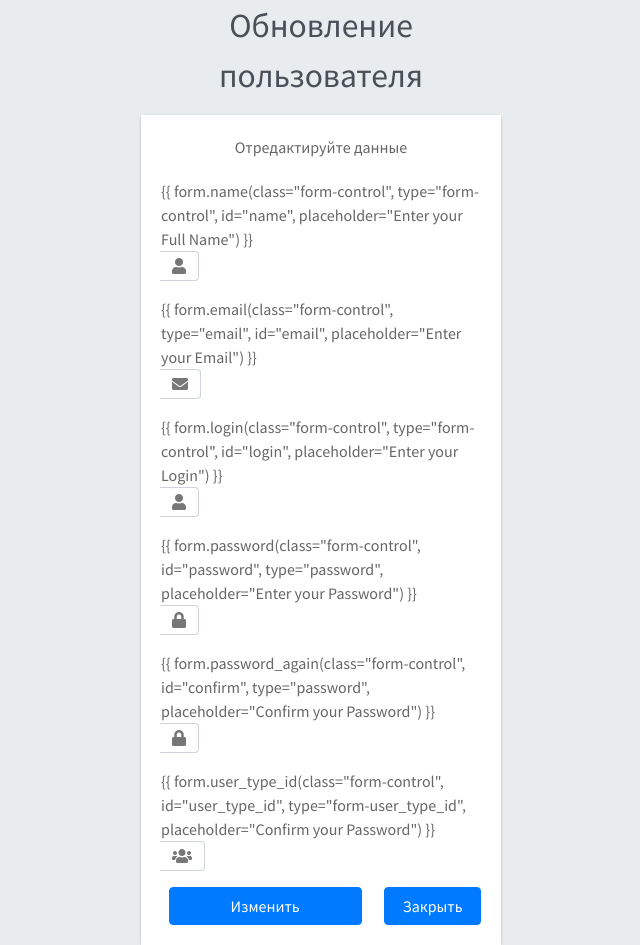
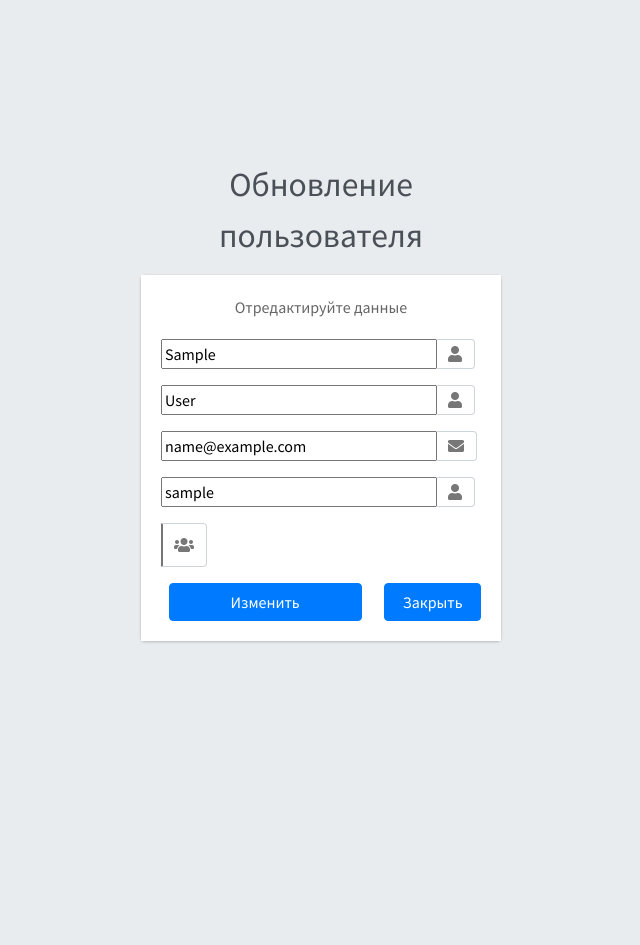
Before and after one commit to sersad/django_project, a Django app: page /user/1 in a window 1280 px wide. Shown: the whole page, without its empty margins (319-959 px from the left). After the commit the page ends 643 px from the top, so only its background shows below. Run offline with Django 4.2, Linux system fonts and the light colour scheme; the visitor is signed in with stand-in values (Sample User, id 1); data comes from the database, SQL or seed files in the repository; parts of the project's set-up code (start-up, migrations or seed data) failed here and were passed over; some libraries are stand-ins or nearby versions.

Commit message:
add user modify

```diff
--- a/news/forms.py
+++ b/news/forms.py
@@ -30,7 +30,30 @@ class NewsForm(forms.ModelForm):
 class UserForm(forms.ModelForm):
     class Meta:
         model = User
-        fields = ['first_name', 'username', 'email', 'groups']
+        fields = ['first_name', 'last_name', 'username', 'email', 'groups']
+        widgets = {
+            'first_name': forms.TextInput(attrs={
+                'size': 28,
+                'type': 'form-control',
+                'placeholder': 'Enter your First Name'}),
+            'last_name': forms.TextInput(attrs={
+                'size': 28,
+                'type': 'form-control',
+                'placeholder': 'Enter your Last Name'}),
+            'username': forms.TextInput(attrs={
+                'size': 28,
+                'type': 'form-title',
+                'placeholder': 'Enter your Login'}),
+            'email': forms.TextInput(attrs={
+                'size': 28,
+                'type': 'email',
+                'placeholder': 'Enter your Email'}),
+            'groups': forms.SelectMultiple(attrs={
+                'size': 2,
+                'type': 'email',
+                'placeholder': 'Choice group'}),
+
+        }
 
 
 class NewUserForm(UserCreationForm):
--- a/news/views.py
+++ b/news/views.py
@@ -38,9 +38,7 @@ class IndexListView(CategoriesMixin, ListView, FormView):
     template_name = 'index.html'
     context_object_name = 'news'  # human-understandable name of variable to access from templates
     category_id = 0  # категория по умолчанию все (0)
-
     form_class = CommentsForm
-
     success_url = reverse_lazy('index')
 
     def get_queryset(self):
@@ -104,7 +102,9 @@ class AboutView(CategoriesMixin, TemplateView):
     def get_context_data(self, **kwargs):
         context = super().get_context_data(**kwargs)
         context['title'] = 'О проекте'
+
         return context
+
 
 class ContactsView(CategoriesMixin, TemplateView):
     template_name = "contacts.html"
@@ -113,7 +113,6 @@ class ContactsView(CategoriesMixin, TemplateView):
         context = super().get_context_data(**kwargs)
         context['title'] = 'Контакты'
         return context
-
 
 
 class CategoriesListView(LoginRequiredMixin, CategoriesMixin, ListView):
@@ -268,6 +267,7 @@ class UserUpdateView(LoginRequiredMixin, CategoriesMixin, UpdateView):
         context['title'] = 'Обновление пользователя'
         return context
 
+
 class UserDeleteView(LoginRequiredMixin, CategoriesMixin, DeleteView):
     """
     Обрабатывает удаление пользователя
@@ -279,7 +279,7 @@ class UserDeleteView(LoginRequiredMixin, CategoriesMixin, DeleteView):
 
 def register_request(request):
     """
-    TODO: в ClassView бы переписать, но у меня лапки
+    TODO: в ClassView бы переписать, но времени нет
     :param request:
     :return:
     """
--- a/templates/categories.html
+++ b/templates/categories.html
@@ -15,8 +15,6 @@
 </div>
 
 
-{#{% for group in request.user.groups.all %}#}
-{#{% if group.name == 'Editor' %}#}
 {% if is_admin %}
 <div class="container-fluid">
   <div class="row">
@@ -61,9 +59,8 @@
 </div>
 
 
-<!-- end админ видит все -->
 {% endif %}
-{#{% endfor %}#}
+
 
 <a href="../category" class="btn btn-outline-success btn-sm">Добавить категорию</a>
 <a href="../" class="btn btn-outline-info btn-sm">Закрыть</a>
--- a/templates/registration/login.html
+++ b/templates/registration/login.html
@@ -22,14 +22,13 @@
                             please login with an account that has access.
                         </div>
                     {% else %}
-                        <
                         <div class="alert alert-danger">>Please login to see this page.</div>
                     {% endif %}
                 {% endif %}
 
 
                 {% if form.errors %}
-                    <div class="alert alert-danger">Your username and password didn't match. Please try again.</div>
+                    <div class="alert alert-danger">{{ form.errors }}</div>
                 {% endif %}
 
 
--- a/templates/user.html
+++ b/templates/user.html
@@ -19,19 +19,17 @@
         <p class="login-box-msg">Отредактируйте данные</p>
 
         <form action="" method="post">
+
           {% csrf_token %}
+
           {% if form.errors %}
             <div class="alert alert-danger">{{ form.errors }}</div>
           {% endif %}
 
           <div class="input-group mb-3">
-            {{ form.name(class="form-control", type="form-control", id="name",
-                    placeholder="Enter your Full Name") }}
-            {% for error in form.name.errors %}
-              <p class="alert alert-danger" role="alert">
-                {{ error }}
-              </p>
-            {% endfor %}
+
+            {{ form.first_name }}
+
             <div class="input-group-append">
               <div class="input-group-text">
                 <span class="fas fa-user"></span>
@@ -40,13 +38,20 @@
           </div>
 
           <div class="input-group mb-3">
-            {{ form.email(class="form-control", type="email", id="email",
-                    placeholder="Enter your Email") }}
-            {% for error in form.email.errors %}
-              <p class="alert alert-danger" role="alert">
-                {{ error }}
-              </p>
-            {% endfor %}
+
+            {{ form.last_name }}
+
+            <div class="input-group-append">
+              <div class="input-group-text">
+                <span class="fas fa-user"></span>
+              </div>
+            </div>
+          </div>
+
+          <div class="input-group mb-3">
+
+            {{ form.email }}
+
             <div class="input-group-append">
               <div class="input-group-text">
                 <span class="fas fa-envelope"></span>
@@ -55,13 +60,9 @@
           </div>
 
           <div class="input-group mb-3">
-            {{ form.login(class="form-control", type="form-control", id="login",
-                    placeholder="Enter your Login") }}
-            {% for error in form.login.errors %}
-              <p class="alert alert-danger" role="alert">
-                {{ error }}
-              </p>
-            {% endfor %}
+
+            {{ form.username }}
+
             <div class="input-group-append">
               <div class="input-group-text">
                 <span class="fas fa-user"></span>
@@ -69,45 +70,10 @@
             </div>
           </div>
 
-          <div class="input-group mb-3">
-            {{ form.password(class="form-control", id="password", type="password",
-                    placeholder="Enter your Password") }}
-            {% for error in form.password.errors %}
-              <p class="alert alert-danger" role="alert">
-                {{ error }}
-              </p>
-            {% endfor %}
-            <div class="input-group-append">
-              <div class="input-group-text">
-                <span class="fas fa-lock"></span>
-              </div>
-            </div>
-          </div>
 
           <div class="input-group mb-3">
-            {{ form.password_again(class="form-control", id="confirm", type="password",
-                    placeholder="Confirm your Password") }}
-            {% for error in form.password_again.errors %}
-              <p class="alert alert-danger" role="alert">
-                {{ error }}
-              </p>
-            {% endfor %}
-            <div class="input-group-append">
-              <div class="input-group-text">
-                <span class="fas fa-lock"></span>
-              </div>
-            </div>
-          </div>
-
-          <div class="input-group mb-3">
-            {{ form.user_type_id(class="form-control", id="user_type_id", type="form-user_type_id",
-                    placeholder="Confirm your Password") }}
-            {% for error in form.user_type_id.errors %}
-              <p class="alert alert-danger" role="alert">
-                {{ error }}
-              </p>
-            {% endfor %}
-            <div class="input-group-append">
+            {{ form.groups }}
+                        <div class="input-group-append">
               <div class="input-group-text">
                 <span class="fas fa-users"></span>
               </div>
@@ -116,9 +82,9 @@
 
           <div class="row">
             <div class="col-8">
-            <div class="col">
-              <button type="submit" class="btn btn-primary btn-block">Изменить</button>
-            </div>
+              <div class="col">
+                <button type="submit" class="btn btn-primary btn-block">Изменить</button>
+              </div>
             </div>
 
 
--- a/templates/users.html
+++ b/templates/users.html
@@ -38,7 +38,7 @@
                   {% if item.groups.count > 0 %}
                     <tr>
                       <td>{{ item.id }}</td>
-                      <td>{{ item.first_name }}</td>
+                      <td>{{ item.first_name }} {{ item.last_name }}</td>
                       <td>{{ item.username }}</td>
                       <td>{{ item.email }}</td>
                       {% if item.groups.all.first|lower == "editor" %}
```
Also changed, not shown: 1 other file.
